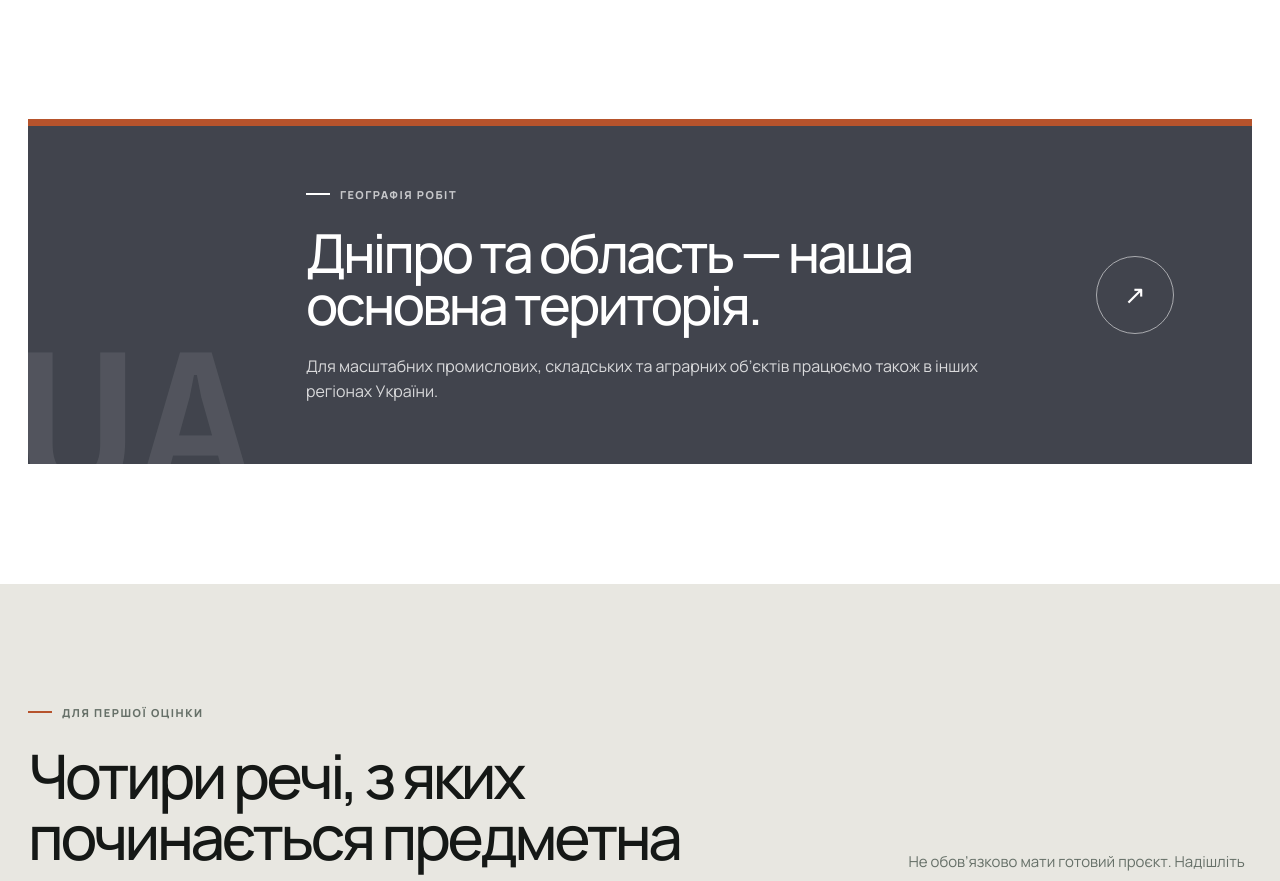
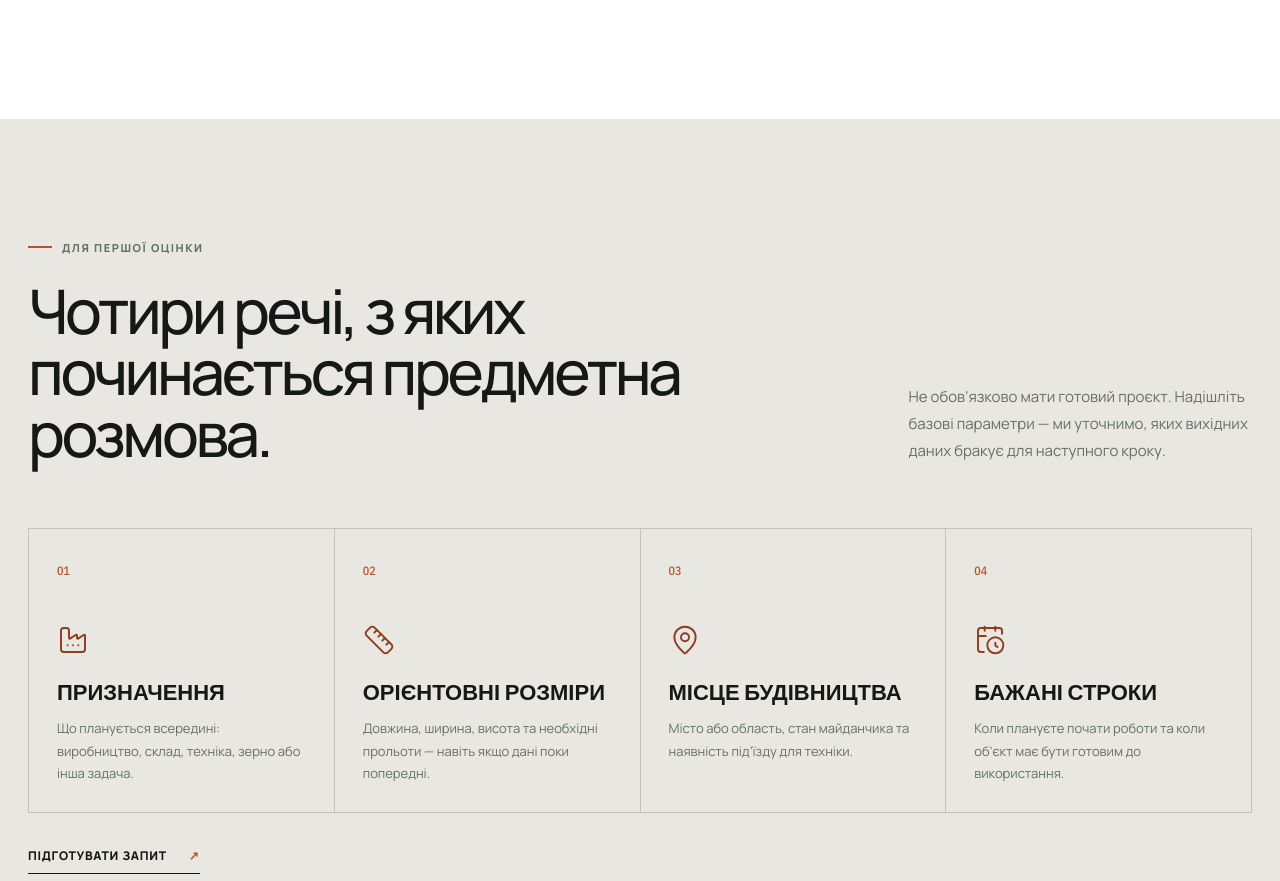
Before and after one commit to leusd100/rubikon-build, a Next.js app: page / in a window 1280 px wide. Shown: the part 7104-7985 px from the top of the page. Built offline with nearby package versions, Linux system fonts and the light colour scheme.

Commit message:
Remove geography banner

```diff
--- a/app/globals.css
+++ b/app/globals.css
@@ -65,7 +65,7 @@ section[id] { scroll-margin-top: 98px; }
 .eyebrow span { width: 24px; height: 2px; background: var(--accent); }
 .eyebrow.light { color: #adb5ae; }
 .hero .eyebrow { color: rgba(255,255,255,.66); }
-.hero h1, .section-head h2, .promise-copy h2, .region-card h2, .contact h2 {
+.hero h1, .section-head h2, .promise-copy h2, .contact h2 {
   margin: 0;
   font-family: var(--font-condensed), sans-serif;
   font-weight: 550;
@@ -104,7 +104,7 @@ section[id] { scroll-margin-top: 98px; }
 .ghost-word { position: absolute; top: -42px; right: -20px; color: rgba(21,24,22,.035); font: 600 clamp(150px, 24vw, 360px)/1 var(--font-condensed), sans-serif; letter-spacing: -.055em; pointer-events: none; }
 .section-head { display: grid; grid-template-columns: 1fr 1.25fr .8fr; align-items: end; gap: 48px; margin-bottom: 66px; }
 .section-head .eyebrow { align-self: start; }
-.section-head h2, .promise-copy h2, .region-card h2, .contact h2 { font-family: var(--font-manrope), sans-serif; font-size: clamp(44px, 4.8vw, 68px); font-weight: 500; letter-spacing: -.05em; text-transform: none; }
+.section-head h2, .promise-copy h2, .contact h2 { font-family: var(--font-manrope), sans-serif; font-size: clamp(44px, 4.8vw, 68px); font-weight: 500; letter-spacing: -.05em; text-transform: none; }
 .section-head > p:last-child { margin: 0; color: var(--muted); font-size: 15px; line-height: 1.75; }
 .section-head-balanced { grid-template-columns: minmax(0, 1.25fr) minmax(300px, .55fr); align-items: end; gap: clamp(72px, 10vw, 150px); }
 .section-heading-copy { max-width: 820px; }
@@ -191,17 +191,6 @@ section[id] { scroll-margin-top: 98px; }
 .step-icon { display: block; width: 34px; height: 34px; margin-top: 44px; color: var(--accent-dark); stroke-width: 1.4; }
 .steps h3 { margin: 26px 0 14px; font: 600 22px/1.1 var(--font-condensed), sans-serif; text-transform: uppercase; }
 .steps p { margin: 0; color: var(--muted); font-size: 12px; }
-
-.region { padding-top: 0; background: white; }
-.region-card { position: relative; display: grid; grid-template-columns: 170px 1fr 96px; align-items: center; gap: 48px; overflow: hidden; padding: 60px; color: white; background: #41444d; border-top: 7px solid var(--accent); }
-.region-mark { position: absolute; left: -14px; bottom: -28px; color: rgba(255,255,255,.09); font: 600 200px/.75 var(--font-condensed), sans-serif; }
-.region-card > div:nth-child(2) { position: relative; z-index: 1; grid-column: 2; }
-.region-card .eyebrow { color: rgba(255,255,255,.7); }
-.region-card .eyebrow span { background: white; }
-.region-card h2 { max-width: 850px; font-size: clamp(38px, 4.2vw, 62px); }
-.region-card p:last-child { max-width: 720px; margin: 22px 0 0; color: rgba(255,255,255,.8); }
-.round-link { position: relative; z-index: 1; display: grid; place-items: center; width: 78px; height: 78px; border: 1px solid rgba(255,255,255,.55); border-radius: 50%; font-size: 26px; transition: background .2s ease, color .2s ease; }
-.round-link:hover { color: #41444d; background: white; }
 
 .contact { color: white; background: #151816; }
 .contact-grid { display: grid; grid-template-columns: 1fr .72fr; gap: 100px; }
@@ -388,7 +377,7 @@ footer .brand-name small { color: #8e9690; }
   .section-head > p:last-child { grid-column: auto; }
   .section-head-balanced > p:last-child { max-width: 560px; padding-bottom: 0; font-size: 16px; }
   .section-heading-copy .eyebrow { margin-bottom: 22px; }
-  .section-head h2, .promise-copy h2, .region-card h2 { font-size: 44px; }
+  .section-head h2, .promise-copy h2 { font-size: 44px; }
   .service-list { grid-template-columns: 1fr; }
   .service-card, .service-card:nth-child(4), .service-card:nth-child(5) { grid-column: auto; min-height: 250px; }
   .service-card h3 { margin-top: 120px; }
@@ -406,10 +395,6 @@ footer .brand-name small { color: #8e9690; }
   .steps { grid-template-columns: 1fr; }
   .steps li { min-height: 210px; }
   .steps h3 { margin-top: 24px; }
-  .region-card { grid-template-columns: 1fr; gap: 34px; padding: 42px 28px; }
-  .region-card > div:nth-child(2) { grid-column: 1; }
-  .region-mark { left: auto; right: -10px; }
-  .round-link { width: 66px; height: 66px; }
   .contact h2 { font-size: 58px; }
   .subhero, .service-subhero { min-height: 660px; }
   .subhero-layout { grid-template-columns: 1fr; gap: 42px; padding-top: 148px; padding-bottom: 56px; }
--- a/app/page.tsx
+++ b/app/page.tsx
@@ -307,18 +307,6 @@ export default function Home() {
         </div>
       </section>
 
-      <section className="region section">
-        <div className="shell region-card">
-          <div className="region-mark" aria-hidden="true">UA</div>
-          <div>
-            <p className="eyebrow light"><span /> Географія робіт</p>
-            <h2>Дніпро та область — наша основна територія.</h2>
-            <p>Для масштабних промислових, складських та аграрних об’єктів працюємо також в інших регіонах України.</p>
-          </div>
-          <Link className="round-link" href="#contact" aria-label="Обговорити об’єкт в іншому регіоні">↗</Link>
-        </div>
-      </section>
-
       <EstimateBrief />
 
       <section className="contact section" id="contact">
```
